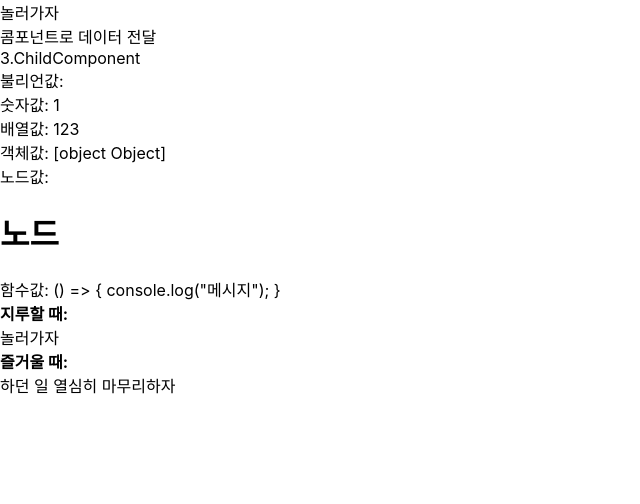
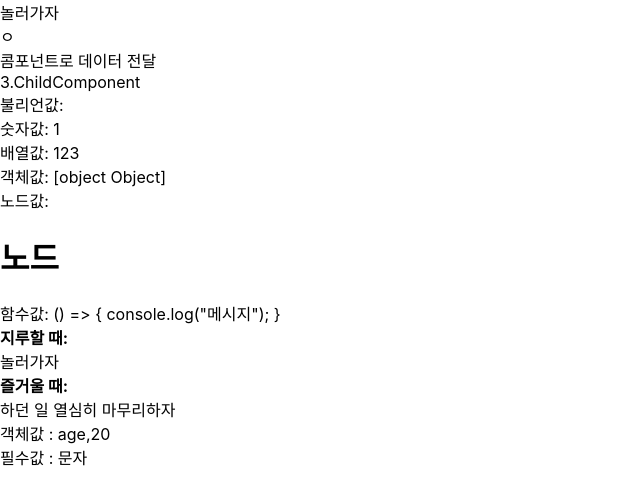
Before and after one commit to lee-kangpyo/do-it-example, a React (Create React App) app: page / in a window 1280 px wide. Shown: the top 504 px of the page, without its empty margins (0-640 px from the left). Built offline with nearby package versions, Linux system fonts and the light colour scheme.

Commit message:
객체형 프로퍼티 및 필수 프로퍼티

```diff
--- /dev/null
+++ b/src/03/5.ChildComponent2.jsx
@@ -0,0 +1,25 @@
+import React from 'react'
+import PropTypes from 'prop-types'
+
+class ChildComponent2 extends React.Component {
+  render () {
+    const {objValue, requiredStringValue,} = this.props
+
+    return(
+      <div>
+        <div>객체값 : {String(Object.entries(objValue))}</div>
+        <div>필수값 : {requiredStringValue}</div>
+      </div>
+    )
+  }
+}
+
+ChildComponent2.propTypes = {
+  objValue: PropTypes.shape({
+    name:PropTypes.string,
+    age:PropTypes.number,
+  }),
+  requiredStringValue: PropTypes.string.isRequired,
+}
+
+export default ChildComponent2;
--- a/src/App.jsx
+++ b/src/App.jsx
@@ -4,12 +4,13 @@ import TodaysPlan from './03/1.TodaysPlan';
 import PropsComponent from './03/2.PropsComponent';
 import ChildComponent from './03/3.ChildComponent';
 import BooleanComponent from './03/4.BooleanComponent';
+import ChildComponent2 from './03/5.ChildComponent2';
 
 class App extends Component {
   render() {
     return (
       <div className="body">
-        <TodaysPlan />
+        <TodaysPlan />ㅇ
         <PropsComponent name = "콤포넌트로 데이터 전달" />
         <ChildComponent
             boolValue={true}
@@ -25,6 +26,8 @@ class App extends Component {
           <div><b>즐거울 때:</b><BooleanComponent /></div>
         </div>
 
+        <ChildComponent2 objValue = {{age:20}} requiredStringValue="문자"/>
+
       </div>
     );
   }
```
